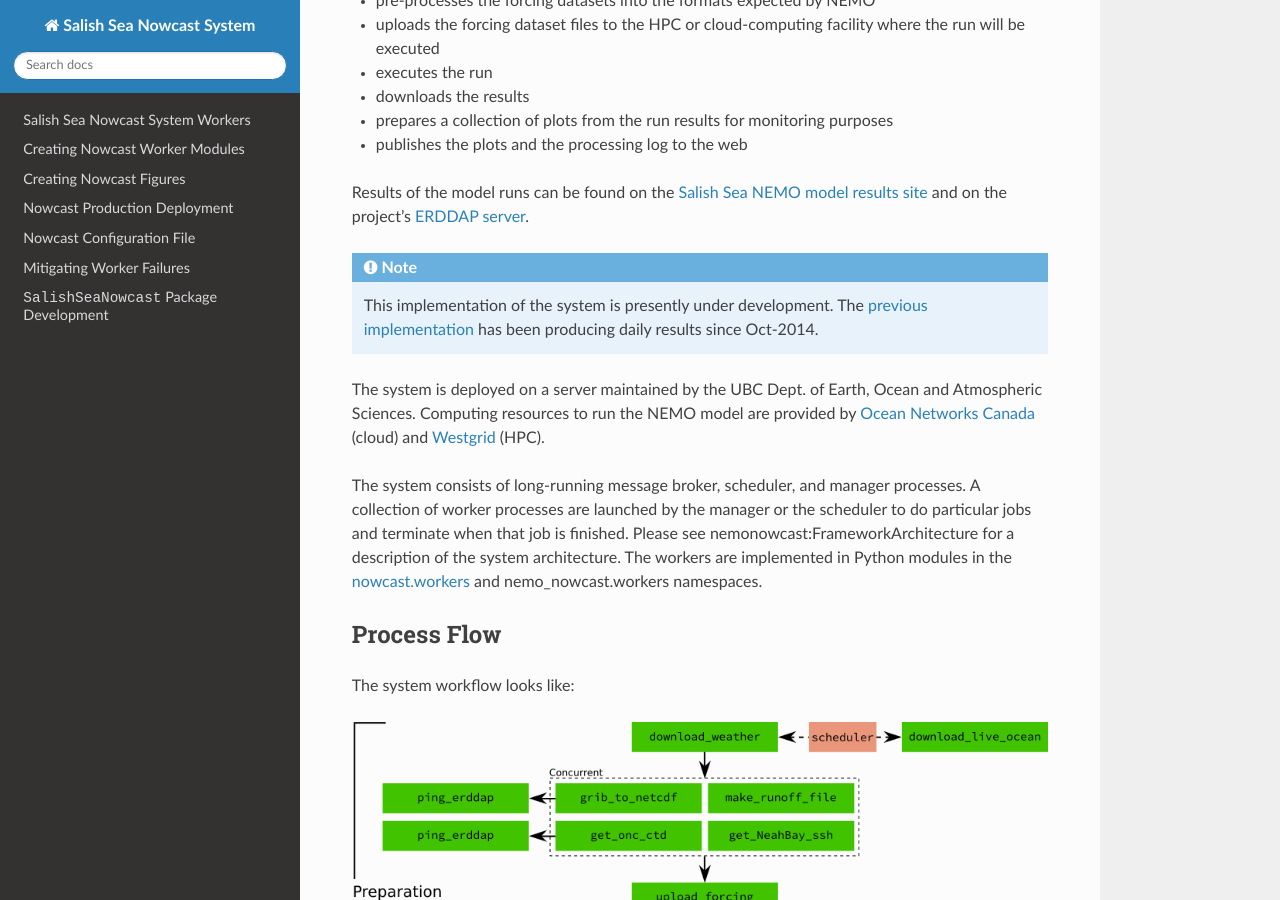
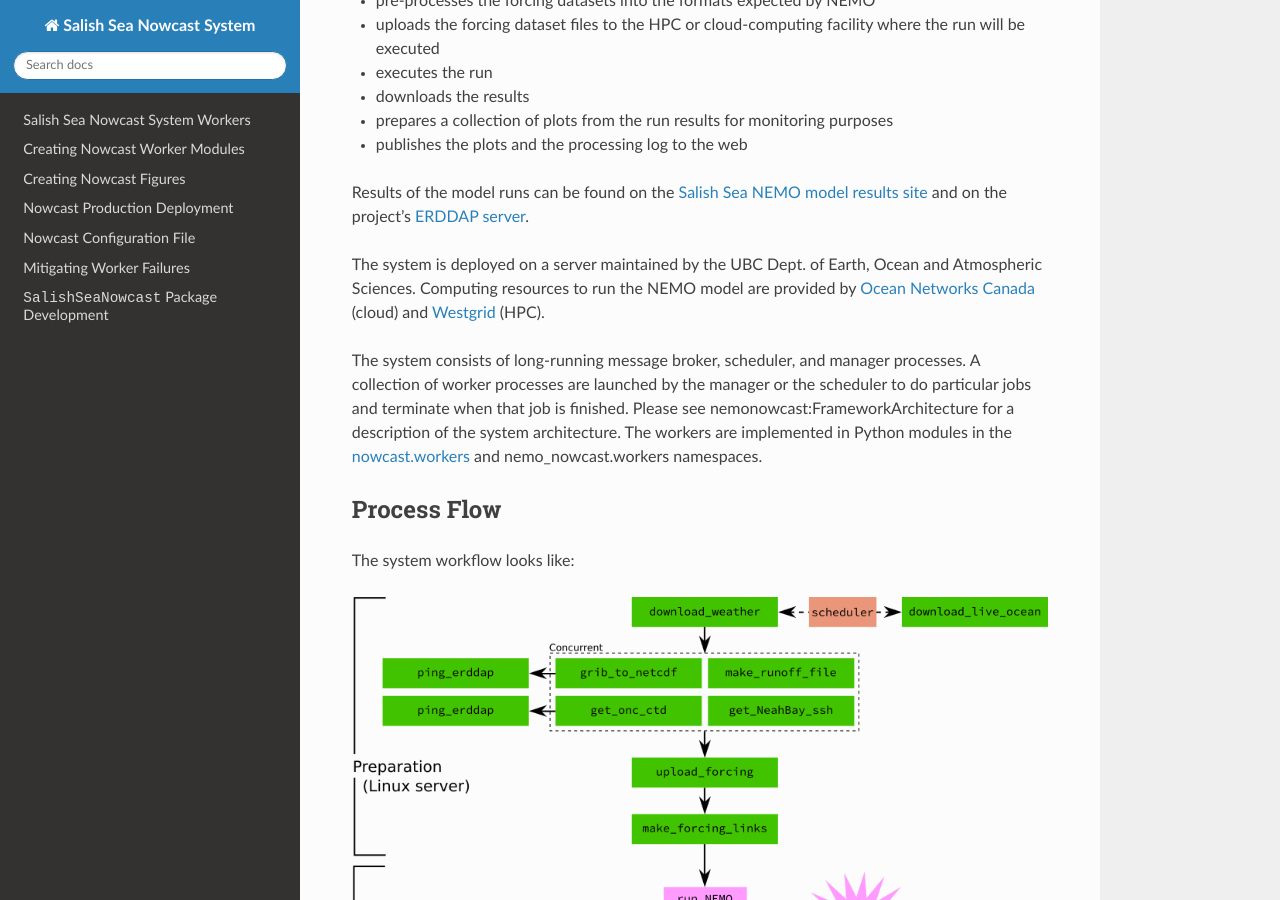
Before and after one commit to SalishSeaCast/SalishSeaNowcast, a Sphinx documentation site: the page built from docs/index.rst, in a window 1280 px wide and 900 px high, scrolled down 507 px. Built offline with Sphinx 7.4.7 and the Read the Docs theme 2.0.0, drawn with Linux system fonts in a browser that asks for light colours; the version number could not be read and is left out.

Commit message:
Remove "in development" note from docs index page.

```diff
--- a/docs/index.rst
+++ b/docs/index.rst
@@ -51,12 +51,6 @@ Results of the model runs can be found on the `Salish Sea NEMO model results sit
 
 .. _Salish Sea NEMO model results site: https://salishsea.eos.ubc.ca/nemo/results/
 .. _ERDDAP server: https://salishsea.eos.ubc.ca/erddap/
-
-.. note::
-    This implementation of the system is presently under development.
-    The `previous implementation`_ has been producing daily results since Oct-2014.
-
-    .. _previous implementation: http://salishsea-meopar-tools.readthedocs.io/en/latest/SalishSeaNowcast/
 
 The system is deployed on a server maintained by the UBC Dept. of Earth, Ocean and Atmospheric Sciences.
 Computing resources to run the NEMO model are provided by `Ocean Networks Canada`_ (cloud) and `Westgrid`_ (HPC).
```
